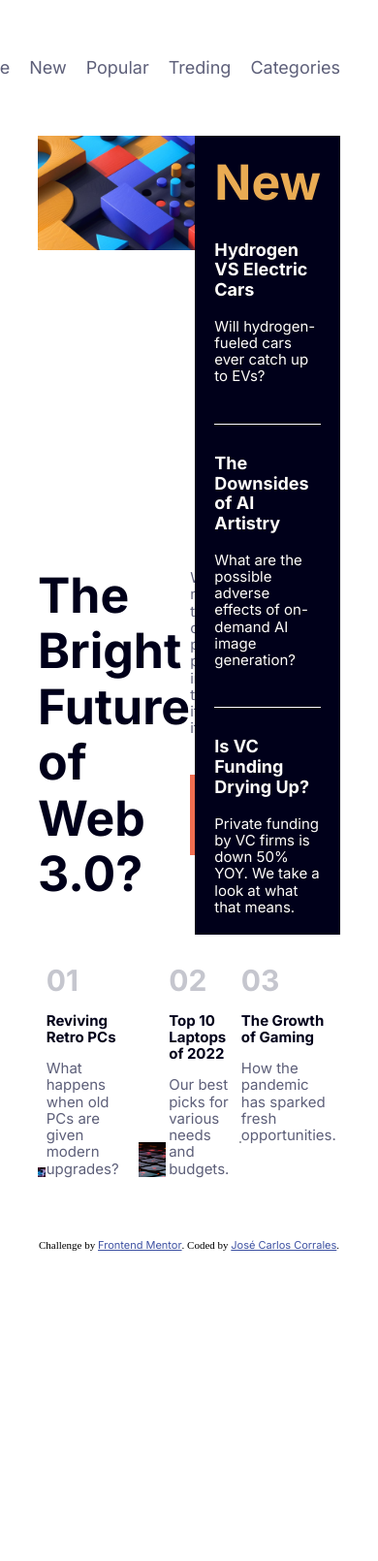
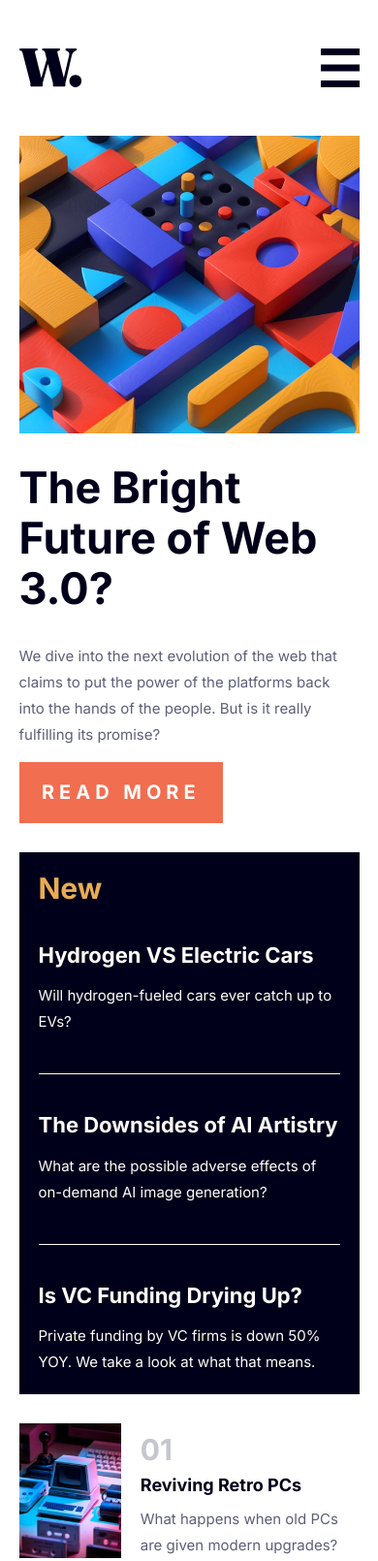
Before and after one commit to JcCorrales94/Frontend-Mentor-News-homepage, a plain HTML site: page index.html in a window 390 px wide. Shown: the top 1610 px of the page at 97% size. Before the commit the page ends 1291 px from the top, so only its background shows below. Drawn offline with Linux system fonts and the light colour scheme.

Commit message:
version movil

```diff
--- a/design/stile.css
+++ b/design/stile.css
@@ -36,13 +36,16 @@ h1,h2,h3,h4,h5,h6,p,a{
   font-family: 'Inter', sans-serif;
 }
 p{
-  font-size: 1.5rem;
+  font-size: 1.4rem;
+  line-height: 1.8;
 }
 
 /*? ======== HEADER ======= */
 
 .nav{
-  width: 100%;
+  display: flex;
+}
+.nav_ul{
   display: flex;
   align-items: center;
   justify-content: flex-end;
@@ -60,6 +63,12 @@ p{
   color: var(--Dark-grayish-blue);
 
 }
+.nav_menu{
+  display: none;
+}
+.nav_close{
+  display: none;
+}
 
 /*? ======== MAIN ======== */
 
@@ -72,6 +81,9 @@ p{
 }
 .bedside__img{
   grid-column: 1 / 3;
+}
+.bedside__mobile{
+  display: none;
 }
 .bedside__tittle{
   font-size: 5rem;
@@ -172,3 +184,142 @@ p{
 /*====================================== */
 
 /*? === MOBILES === */
+@media screen and (max-width: 480px) {
+
+  /*? === GLOBALES ===*/
+  p{
+    font-size: 1.5rem;
+  }
+  .container{
+    width: 90%;
+  }
+  .container__main{
+    width: 90%;
+    display: flex;
+    flex-direction: column;
+  }
+
+  /*? === NAVEGATION === */
+
+  .nav_ul{
+    display: none;
+  }
+
+ .nav_ul .active{
+    position: absolute;
+    display: flex;
+    flex-direction: column;
+    align-items: flex-start;
+    justify-content: start;
+    background-color: white;
+    padding: 20rem 0 0 3rem;
+    right: 0;
+    top: 0;
+    width: 70%;
+    height: 100%;
+  }
+
+  .nav_close{
+    display: none;
+    width: 3.5rem;
+    height: 3.5rem;
+    z-index: 10;
+  }
+
+  .nav_link{
+    font-weight: 700;
+
+  }
+
+  .nav_menu{
+    display: block;
+    cursor: pointer;
+  }
+
+
+
+
+  /*? === BEDSIDE === */
+
+  .bedside{
+    display: flex;
+    flex-direction: column;
+  }
+  .bedside__mobile{
+    display: block;
+  }
+  .bedside__img{
+    display: none;
+  }
+  .bedside__tittle{
+    font-size: 4.5rem;
+  }
+
+  .bedside__read{
+    display: flex;
+    flex-direction: column;
+  }
+
+  .bedside__paragraph{
+    padding-top: 0rem;
+    margin-top: 0;
+
+  }
+  .bedside__button{
+    width: 60%;
+    font-size: 2rem;
+    padding: 2rem;
+    font-weight: 700;
+    letter-spacing: 0.5rem;
+    text-transform: uppercase;
+    font-family:'Inter', sans-serif;
+    border: none;
+  }
+
+  /*? === NEWS === */
+
+  .news__tittle{
+    font-size: 3rem;
+  }
+
+  .news__headlines--tittle{
+    color: var(--off-white);
+    font-size: 2.2rem;
+    margin-bottom: 0;
+    margin-top: 4rem;
+  }
+  .news__headlines--paragraph{
+    line-height: 1.8;
+  }
+  .no-margin{
+    margin-bottom: 0;
+  }
+
+  /*? === ARTICLES === */
+
+  .articles{
+    display: flex;
+    flex-direction: column;
+    gap: 3rem;
+  }
+  .product{
+    align-items: stretch;
+  }
+  .product__img{
+    width: 100%;
+
+  }
+  .product__number{
+    padding-left: 2rem;
+  }
+  .product__tittle{
+    margin-top: 0;
+    margin-bottom: 1rem;
+    font-size: 1.8rem;
+    padding-left: 2rem;
+  }
+  .product__tittle--paragraph{
+    padding-left: 2rem;
+  }
+
+}
--- a/index.html
+++ b/index.html
@@ -15,22 +15,28 @@
   <style>
     .attribution { font-size: 11px; text-align: center; }
     .attribution a { color: hsl(228, 45%, 44%); }
+    .attribution { margin-bottom: 4rem;}
   </style>
 </head>
 <body>
   <header class="container">
     <nav class="nav">
       <img class="nav_img" src="./assets/images/logo.svg" alt="logo">
-      <li class="nav_link"><a href="#">Home</a></li>
-      <li class="nav_link"><a href="#">New</a></li>
-      <li class="nav_link"><a href="#">Popular</a></li>
-      <li class="nav_link"><a href="#">Treding</a></li>
-      <li class="nav_link"><a href="#">Categories</a></li>
+      <ul class="nav_ul">
+        <li class="nav_link"><a href="#">Home</a></li>
+        <li class="nav_link"><a href="#">New</a></li>
+        <li class="nav_link"><a href="#">Popular</a></li>
+        <li class="nav_link"><a href="#">Treding</a></li>
+        <li class="nav_link"><a href="#">Categories</a></li>
+      </ul>
+      <img class="nav_menu" onclick="nav_menu();"  src="./assets/images/icon-menu.svg" alt="menu">
+      <img class="nav_close" onclick="nav_close();" src="./assets/images/icon-menu-close.svg" alt="close">
     </nav>
   </header>
 
   <main class="container__main">
     <section class="bedside">
+      <img class="bedside__mobile" src="./assets/images/image-web-3-mobile.jpg" alt="img-mobile">
       <img class="bedside__img" src="./assets/images/image-web-3-desktop.jpg" alt="img-desktop">
       <h1 class="bedside__tittle">The Bright Future of Web 3.0?</h1>
       <div class="bedside__read">
@@ -81,4 +87,20 @@
     Coded by <a href="https://github.com/JcCorrales94">José Carlos Corrales</a>.
   </div>
 </body>
+
+  <script>
+    let nav_menu = document.querySelector('nav_menu');
+    let nav_close = document.querySelector('nav_close');
+    let nav_ul = document.querySelector('nav_ul');
+
+    function nav_menu(){
+      nav_ul.classList.add('active');
+    }
+
+    function nav_close(){
+      nav_ul.classList.remove('active');
+    }
+
+  </script>
+
 </html>
```
